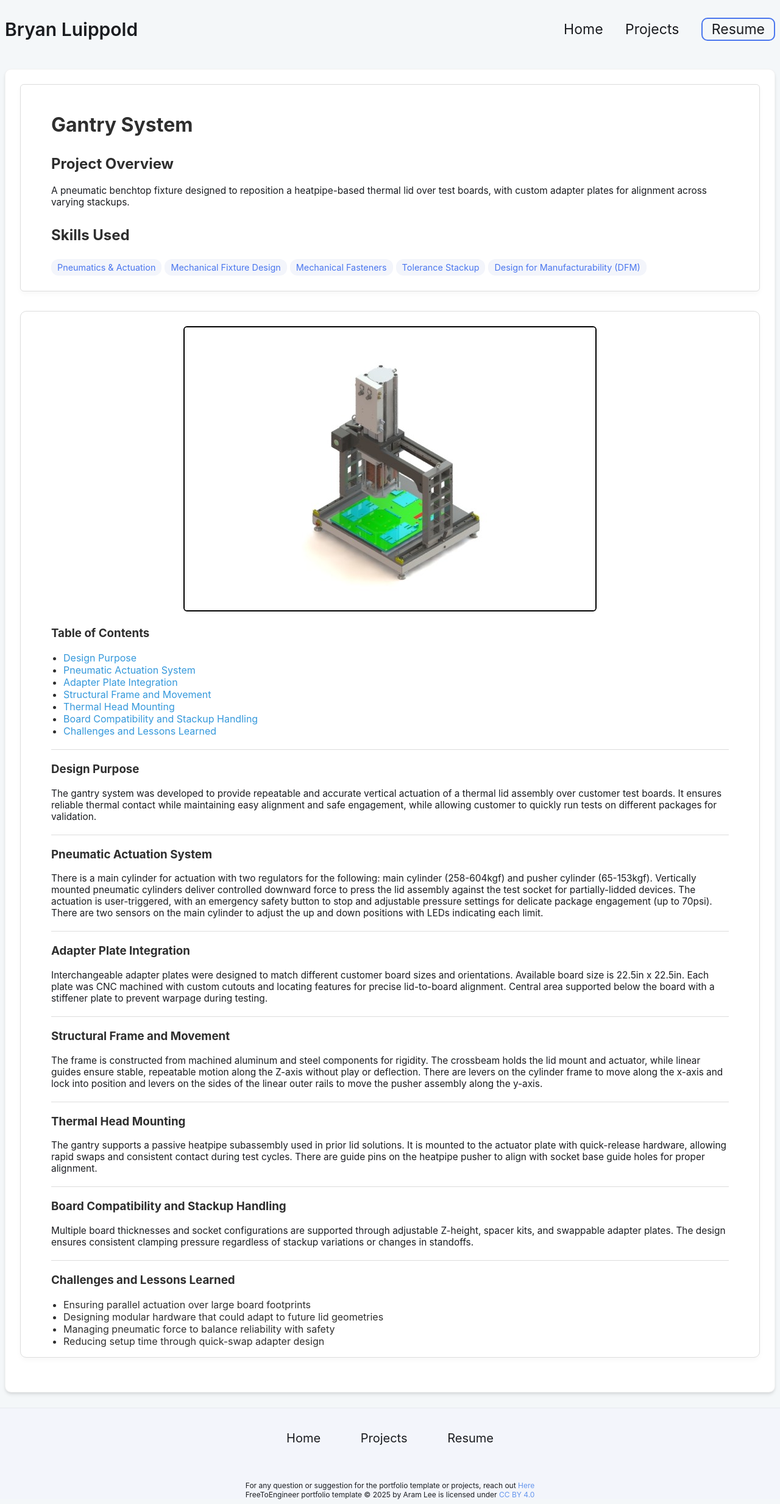
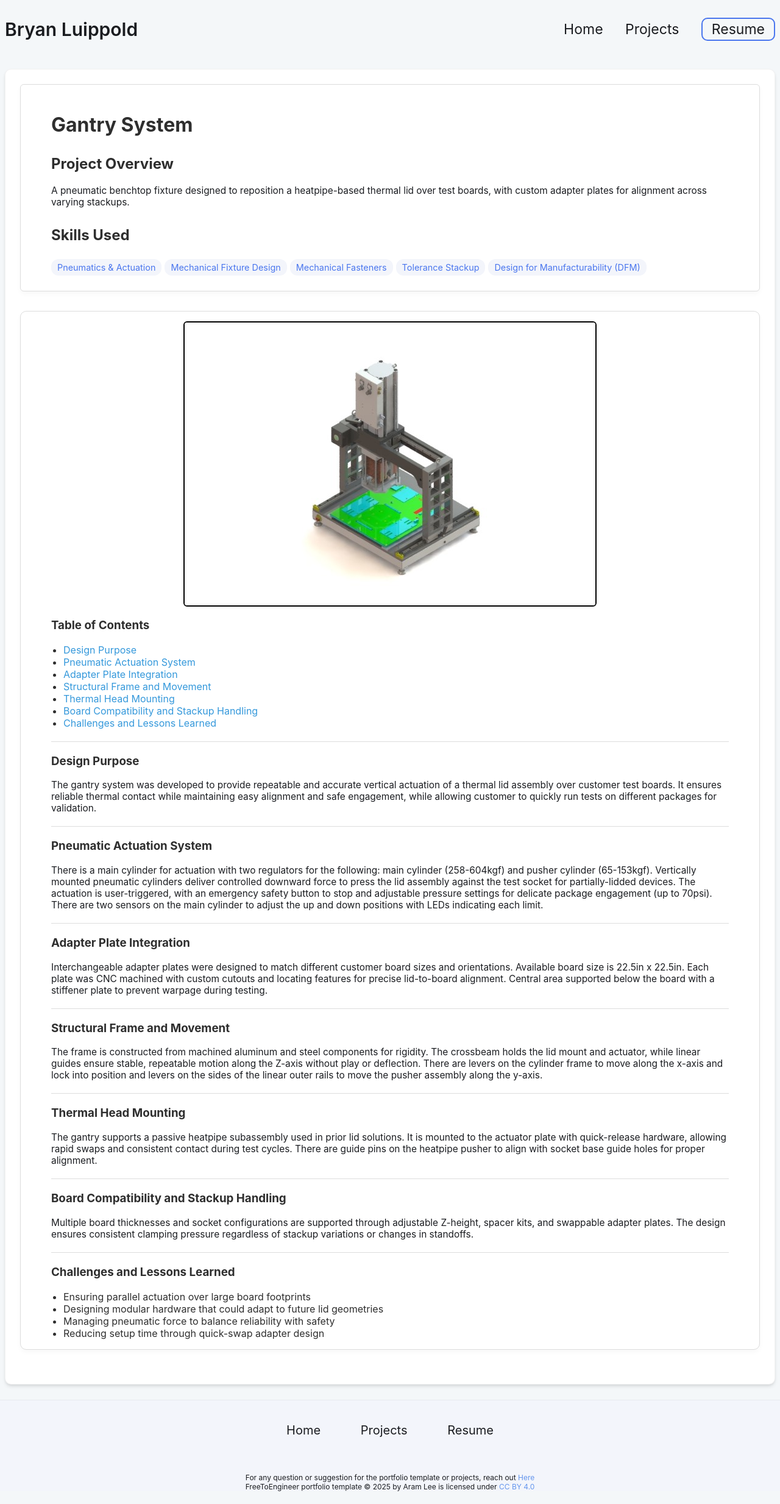
Before and after one commit to bluippold/bluippold.github.io, a Jekyll site: the page built from _projects/Gantry/index.md, in a window 1280 px wide. Shown: the whole page at 61% size. Built offline with Jekyll 4.4.1, drawn with Linux system fonts in a browser that asks for light colours.

Commit message:
Update styles.css

```diff
--- a/css/styles.css
+++ b/css/styles.css
@@ -972,9 +972,9 @@
 
 .centered-image {
   display: block;
-  margin: 1.5rem auto;
+  margin: 1rem auto;
   border: 2px solid black;
   border-radius: 6px;
-  max-width: 90%;
+  max-width: 95%; /* <-- change this! */
   height: auto;
 }
```
